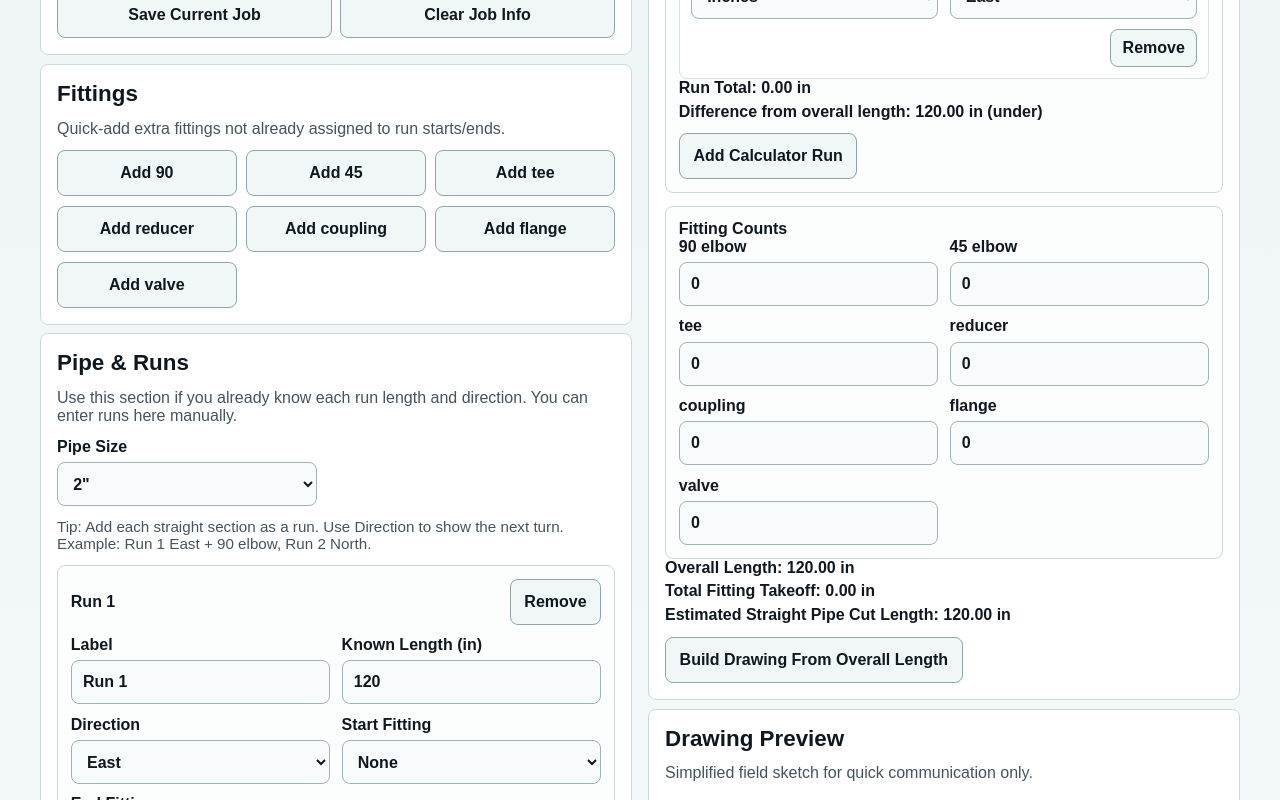
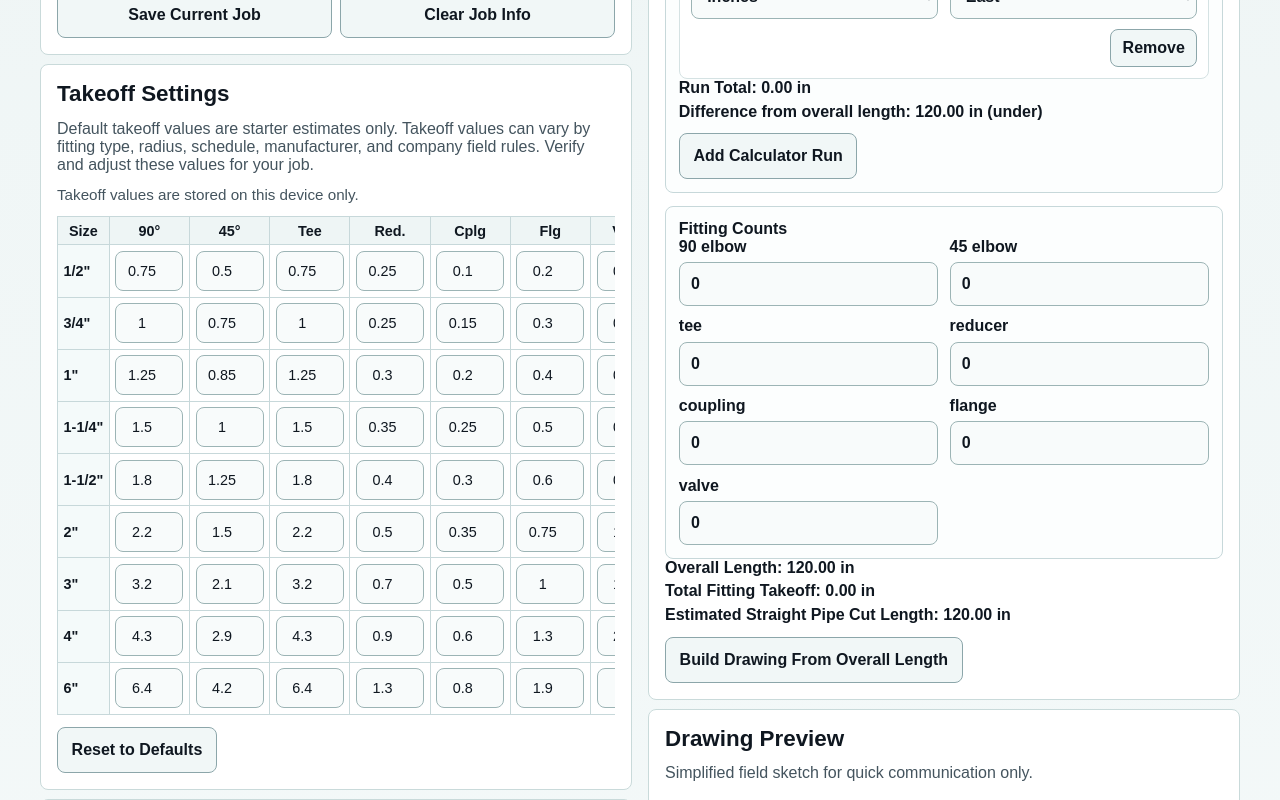
Before and after one commit to debsaisolutions-sketch/field-pipe-iso, a Next.js app: page / in a window 1280 px wide. Shown: the part 600-1400 px from the top of the page. Built offline with nearby package versions, Linux system fonts and the light colour scheme.

Commit message:
Add editable takeoff settings

```diff
--- a/src/app/page.js
+++ b/src/app/page.js
@@ -37,6 +37,17 @@ const DIRECTION_VECTOR = {
 };
 
 const SAVED_JOBS_STORAGE_KEY = "field-pipe-iso.saved-jobs.v1";
+const TAKEOFF_SETTINGS_STORAGE_KEY = "field-pipe-iso.takeoff-settings.v1";
+
+const FITTING_COLUMN_LABELS = {
+  "90 elbow": "90°",
+  "45 elbow": "45°",
+  tee: "Tee",
+  reducer: "Red.",
+  coupling: "Cplg",
+  flange: "Flg",
+  valve: "Valve",
+};
 
 function toInches(lengthValue, unit) {
   const length = Number(lengthValue) || 0;
@@ -60,9 +71,8 @@ function formatDirectionLabel(directionValue) {
   return directionValue[0].toUpperCase() + directionValue.slice(1);
 }
 
-// Estimated takeoff table for MVP only.
-// TODO: verify these with manufacturer and project spec data before production.
-const TAKEOFF_TABLE = {
+// Default takeoff table — starter estimates only; users can override in Takeoff Settings.
+const DEFAULT_TAKEOFF_TABLE = {
   '1/2"': { "90 elbow": 0.75, "45 elbow": 0.5, tee: 0.75, reducer: 0.25, coupling: 0.1, flange: 0.2, valve: 0.4 },
   '3/4"': { "90 elbow": 1, "45 elbow": 0.75, tee: 1, reducer: 0.25, coupling: 0.15, flange: 0.3, valve: 0.5 },
   '1"': { "90 elbow": 1.25, "45 elbow": 0.85, tee: 1.25, reducer: 0.3, coupling: 0.2, flange: 0.4, valve: 0.6 },
@@ -74,9 +84,36 @@ const TAKEOFF_TABLE = {
   '6"': { "90 elbow": 6.4, "45 elbow": 4.2, tee: 6.4, reducer: 1.3, coupling: 0.8, flange: 1.9, valve: 3 },
 };
 
-function getTakeoff(size, fitting) {
+function cloneDefaultTakeoffTable() {
+  return Object.fromEntries(
+    PIPE_SIZES.map((size) => [
+      size,
+      Object.fromEntries(
+        FITTING_TYPES.map((fitting) => [fitting, DEFAULT_TAKEOFF_TABLE[size][fitting]])
+      ),
+    ])
+  );
+}
+
+function normalizeStoredTakeoffTable(raw) {
+  const out = cloneDefaultTakeoffTable();
+  if (!raw || typeof raw !== "object") return out;
+  for (const size of PIPE_SIZES) {
+    if (!raw[size] || typeof raw[size] !== "object") continue;
+    for (const fitting of FITTING_TYPES) {
+      const v = Number(raw[size][fitting]);
+      if (Number.isFinite(v) && v >= 0) {
+        out[size][fitting] = v;
+      }
+    }
+  }
+  return out;
+}
+
+function getTakeoff(table, size, fitting) {
   if (!fitting || fitting === "none") return 0;
-  return TAKEOFF_TABLE[size]?.[fitting] ?? 0;
+  const v = table[size]?.[fitting];
+  return Number.isFinite(v) ? v : 0;
 }
 
 function rotateVector([x, y, z], turns) {
@@ -156,7 +193,7 @@ export default function Home() {
   const [overallMaterialFittings, setOverallMaterialFittings] = useState(
     EMPTY_FITTING_COUNTS
   );
-  const [overallMaterialTakeoff, setOverallMaterialTakeoff] = useState(0);
+  const [takeoffTable, setTakeoffTable] = useState(() => cloneDefaultTakeoffTable());
   const nextCalculatorRunId = useRef(2);
   const [calculatorRuns, setCalculatorRuns] = useState([
     {
@@ -190,11 +227,22 @@ export default function Home() {
     }
   }, []);
 
+  useEffect(() => {
+    try {
+      const stored = window.localStorage.getItem(TAKEOFF_SETTINGS_STORAGE_KEY);
+      if (!stored) return;
+      const parsed = JSON.parse(stored);
+      setTakeoffTable(normalizeStoredTakeoffTable(parsed));
+    } catch {
+      // keep defaults
+    }
+  }, []);
+
   const segmentRows = useMemo(() => {
     return segments.map((segment) => {
       const known = Number(segment.knownLength) || 0;
-      const startTakeoff = getTakeoff(pipeSize, segment.startFitting);
-      const endTakeoff = getTakeoff(pipeSize, segment.endFitting);
+      const startTakeoff = getTakeoff(takeoffTable, pipeSize, segment.startFitting);
+      const endTakeoff = getTakeoff(takeoffTable, pipeSize, segment.endFitting);
       const totalTakeoff = startTakeoff + endTakeoff;
       const cutLength = Math.max(known - totalTakeoff, 0);
       return {
@@ -206,7 +254,7 @@ export default function Home() {
         cutLength,
       };
     });
-  }, [segments, pipeSize]);
+  }, [segments, pipeSize, takeoffTable]);
 
   const materialTotals = useMemo(() => {
     if (materialSource === "overall") {
@@ -215,12 +263,16 @@ export default function Home() {
       );
       const totalKnownLength = segmentRows.reduce((sum, segment) => sum + segment.known, 0);
       const totalCutLength = segmentRows.reduce((sum, segment) => sum + segment.cutLength, 0);
+      const totalTakeoff = FITTING_TYPES.reduce((sum, fitting) => {
+        const count = Number(overallMaterialFittings[fitting]) || 0;
+        return sum + count * getTakeoff(takeoffTable, pipeSize, fitting);
+      }, 0);
 
       return {
         fittingTotals,
         totalKnownLength,
         totalCutLength,
-        totalTakeoff: overallMaterialTakeoff,
+        totalTakeoff,
       };
     }
 
@@ -252,7 +304,8 @@ export default function Home() {
     segmentRows,
     materialSource,
     overallMaterialFittings,
-    overallMaterialTakeoff,
+    takeoffTable,
+    pipeSize,
   ]);
 
   const overallLengthCalc = useMemo(() => {
@@ -260,7 +313,7 @@ export default function Home() {
 
     const totalTakeoff = FITTING_TYPES.reduce((sum, fitting) => {
       const count = Number(overallFittings[fitting]) || 0;
-      return sum + count * getTakeoff(overallPipeSize, fitting);
+      return sum + count * getTakeoff(takeoffTable, overallPipeSize, fitting);
     }, 0);
 
     const straightCutLength = overallInches - totalTakeoff;
@@ -271,7 +324,7 @@ export default function Home() {
       straightCutLength,
       isNonPositive: straightCutLength <= 0,
     };
-  }, [overallLength, overallUnit, overallPipeSize, overallFittings]);
+  }, [overallLength, overallUnit, overallPipeSize, overallFittings, takeoffTable]);
 
   const calculatorRunTotals = useMemo(() => {
     const totalInches = calculatorRuns.reduce(
@@ -380,6 +433,33 @@ export default function Home() {
       customerLocation: "",
       notes: "",
     }));
+  }
+
+  function persistTakeoffTable(nextTable) {
+    try {
+      window.localStorage.setItem(TAKEOFF_SETTINGS_STORAGE_KEY, JSON.stringify(nextTable));
+    } catch {
+      // ignore quota / private mode
+    }
+  }
+
+  function updateTakeoffCell(size, fitting, rawValue) {
+    const num = rawValue === "" ? 0 : Number(rawValue);
+    if (!Number.isFinite(num) || num < 0) return;
+    setTakeoffTable((prev) => {
+      const next = {
+        ...prev,
+        [size]: { ...prev[size], [fitting]: num },
+      };
+      persistTakeoffTable(next);
+      return next;
+    });
+  }
+
+  function resetTakeoffsToDefaults() {
+    const next = cloneDefaultTakeoffTable();
+    setTakeoffTable(next);
+    persistTakeoffTable(next);
   }
 
   function addPipeRun() {
@@ -510,7 +590,6 @@ export default function Home() {
       FITTING_TYPES.map((fitting) => [fitting, Number(overallFittings[fitting]) || 0])
     );
     setOverallMaterialFittings(exactOverallFittings);
-    setOverallMaterialTakeoff(overallLengthCalc.totalTakeoff);
     setMaterialSource("overall");
 
     if (ninetyCount === 1) {
@@ -604,6 +683,58 @@ export default function Home() {
               </button>
             </div>
           </div>
+        </section>
+
+        <section className={`${styles.panel} ${styles.takeoffSettingsPanel}`}>
+          <h2>Takeoff Settings</h2>
+          <p className={styles.helpText}>
+            Default takeoff values are starter estimates only. Takeoff values can vary by fitting
+            type, radius, schedule, manufacturer, and company field rules. Verify and adjust these
+            values for your job.
+          </p>
+          <p className={styles.localOnlyNote}>Takeoff values are stored on this device only.</p>
+          <div className={styles.takeoffTableWrap}>
+            <table className={styles.takeoffTable}>
+              <thead>
+                <tr>
+                  <th scope="col">Size</th>
+                  {FITTING_TYPES.map((fitting) => (
+                    <th key={fitting} scope="col" title={fitting}>
+                      {FITTING_COLUMN_LABELS[fitting]}
+                    </th>
+                  ))}
+                </tr>
+              </thead>
+              <tbody>
+                {PIPE_SIZES.map((size) => (
+                  <tr key={size}>
+                    <th scope="row">{size}</th>
+                    {FITTING_TYPES.map((fitting) => (
+                      <td key={fitting}>
+                        <input
+                          type="number"
+                          min="0"
+                          step="0.01"
+                          aria-label={`${size} ${fitting} takeoff inches`}
+                          value={takeoffTable[size][fitting]}
+                          onChange={(event) =>
+                            updateTakeoffCell(size, fitting, event.target.value)
+                          }
+                        />
+                      </td>
+                    ))}
+                  </tr>
+                ))}
+              </tbody>
+            </table>
+          </div>
+          <button
+            className={styles.secondaryActionBtn}
+            type="button"
+            onClick={resetTakeoffsToDefaults}
+          >
+            Reset to Defaults
+          </button>
         </section>
 
         <section className={`${styles.panel} ${styles.fittingsPanel}`}>
--- a/src/app/page.module.css
+++ b/src/app/page.module.css
@@ -54,24 +54,31 @@
   order: 1;
 }
 
+.takeoffSettingsPanel {
+  order: 2;
+  /* Allow this grid item to shrink so wide content scrolls inside the card, not the column */
+  min-width: 0;
+  max-width: 100%;
+}
+
 .overallPanel {
-  order: 2;
+  order: 3;
 }
 
 .fittingsPanel {
-  order: 3;
+  order: 4;
 }
 
 .pipeRunsPanel {
-  order: 4;
+  order: 5;
 }
 
 .drawingPanel {
-  order: 5;
+  order: 6;
 }
 
 .materialPanel {
-  order: 6;
+  order: 7;
 }
 
 .formGrid {
@@ -340,31 +347,85 @@
     display: grid;
     gap: 0.55rem;
     align-content: start;
+    min-width: 0;
   }
 
   .jobPanel {
     order: 1;
   }
 
-  .overallPanel {
+  .takeoffSettingsPanel {
     order: 2;
   }
 
-  .fittingsPanel {
+  .overallPanel {
     order: 3;
   }
 
-  .drawingPanel {
+  .fittingsPanel {
     order: 4;
   }
 
-  .pipeRunsPanel {
+  .drawingPanel {
     order: 5;
   }
 
-  .materialPanel {
+  .pipeRunsPanel {
     order: 6;
   }
+
+  .materialPanel {
+    order: 7;
+  }
+}
+
+.takeoffTableWrap {
+  overflow-x: auto;
+  margin-bottom: 0.75rem;
+  -webkit-overflow-scrolling: touch;
+  min-width: 0;
+  width: 100%;
+  max-width: 100%;
+  overscroll-behavior-x: contain;
+}
+
+.takeoffTable {
+  width: max-content;
+  min-width: 100%;
+  border-collapse: collapse;
+  font-size: 0.9rem;
+}
+
+.takeoffTable th,
+.takeoffTable td {
+  border: 1px solid #c7d8da;
+  padding: 0.35rem;
+  text-align: center;
+  vertical-align: middle;
+}
+
+.takeoffTable thead th {
+  background: #eef5f5;
+  font-weight: 700;
+  white-space: nowrap;
+}
+
+.takeoffTable tbody th[scope="row"] {
+  background: #f4fafa;
+  font-weight: 700;
+  text-align: left;
+  white-space: nowrap;
+}
+
+.takeoffTable input {
+  width: 4.25rem;
+  min-width: 3.5rem;
+  max-width: 5.5rem;
+  min-height: 40px;
+  margin: 0 auto;
+  text-align: center;
+  padding: 0.35rem 0.25rem;
+  box-sizing: border-box;
 }
 
 @media print {
```
